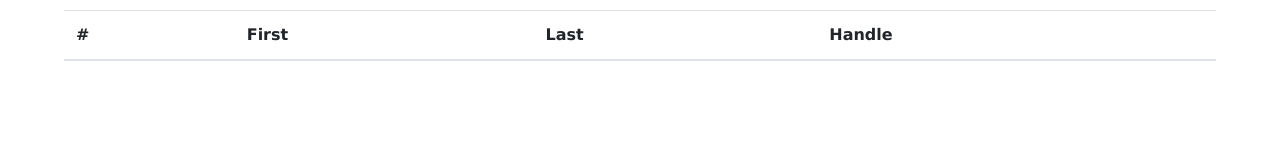
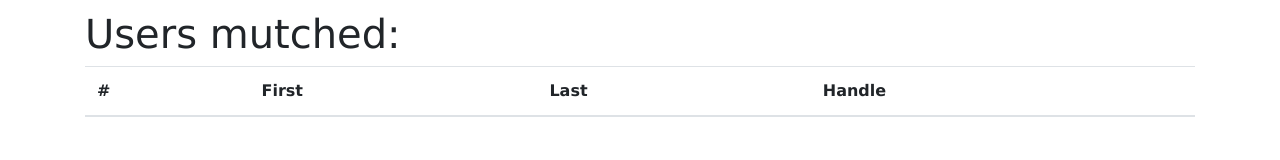
Before and after one commit to KerenShenkar20/group-assignment-hackathon-the-six-packs, a website: page Client/results.html in a window 1280 px wide. Drawn offline with nearby package versions, Linux system fonts and the light colour scheme.

Commit message:
resulte html bootstarp

```diff
--- a/Client/results.html
+++ b/Client/results.html
@@ -1,18 +1,27 @@
 <!DOCTYPE html>
 <html>
+
 <head>
-        <script src="https://code.jquery.com/jquery-3.5.1.min.js" integrity="sha256-9/aliU8dGd2tb6OSsuzixeV4y/faTqgFtohetphbbj0=" crossorigin="anonymous"></script>
+    <script src="https://code.jquery.com/jquery-3.5.1.min.js"
+        integrity="sha256-9/aliU8dGd2tb6OSsuzixeV4y/faTqgFtohetphbbj0=" crossorigin="anonymous"></script>
     <script src="js/functions.js"></script>
 
     <link rel="stylesheet" href="https://stackpath.bootstrapcdn.com/bootstrap/4.3.1/css/bootstrap.min.css"
         integrity="sha384-ggOyR0iXCbMQv3Xipma34MD+dH/1fQ784/j6cY/iJTQUOhcWr7x9JvoRxT2MZw1T" crossorigin="anonymous">
-        <link rel="stylesheet" href="css/styles.css"/>
+    <link rel="stylesheet" href="css/styles.css" />
 
     <title>Hackathon</title>
     <!-- Change the name of the html file and the title to something less generic -->
 </head>
+
 <body>
-        <div id="wrapper">
+    <div class="container" id="wrapper">
+        <header class="page-header">
+            <div class="branding">
+                <h1>Users mutched:</h1>
+            </div>
+        </header>
+        <main id="container">
             <table class="table">
                 <thead>
                     <tr>
@@ -45,4 +54,5 @@
 
     </div>
 </body>
+
 </html>
```
Lines whose indentation alone changed are shown as unchanged.
